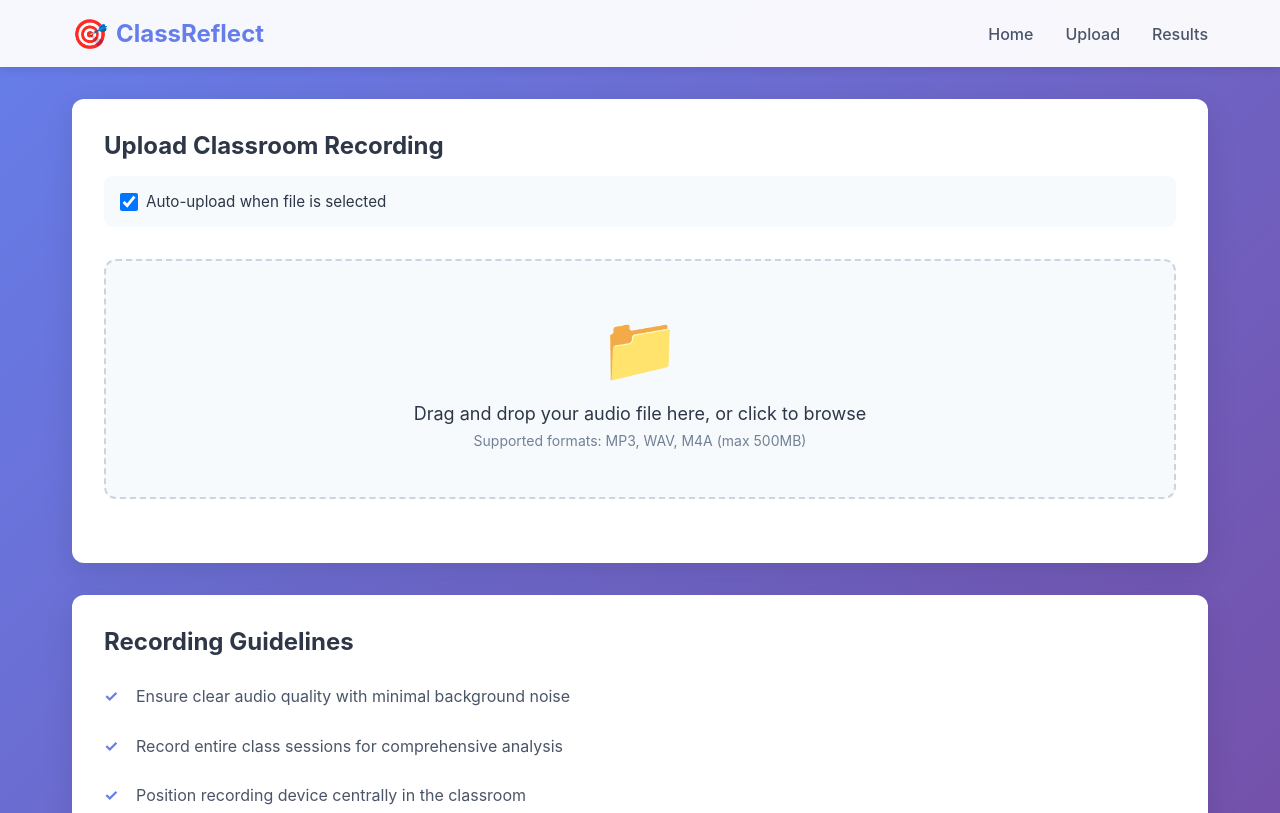
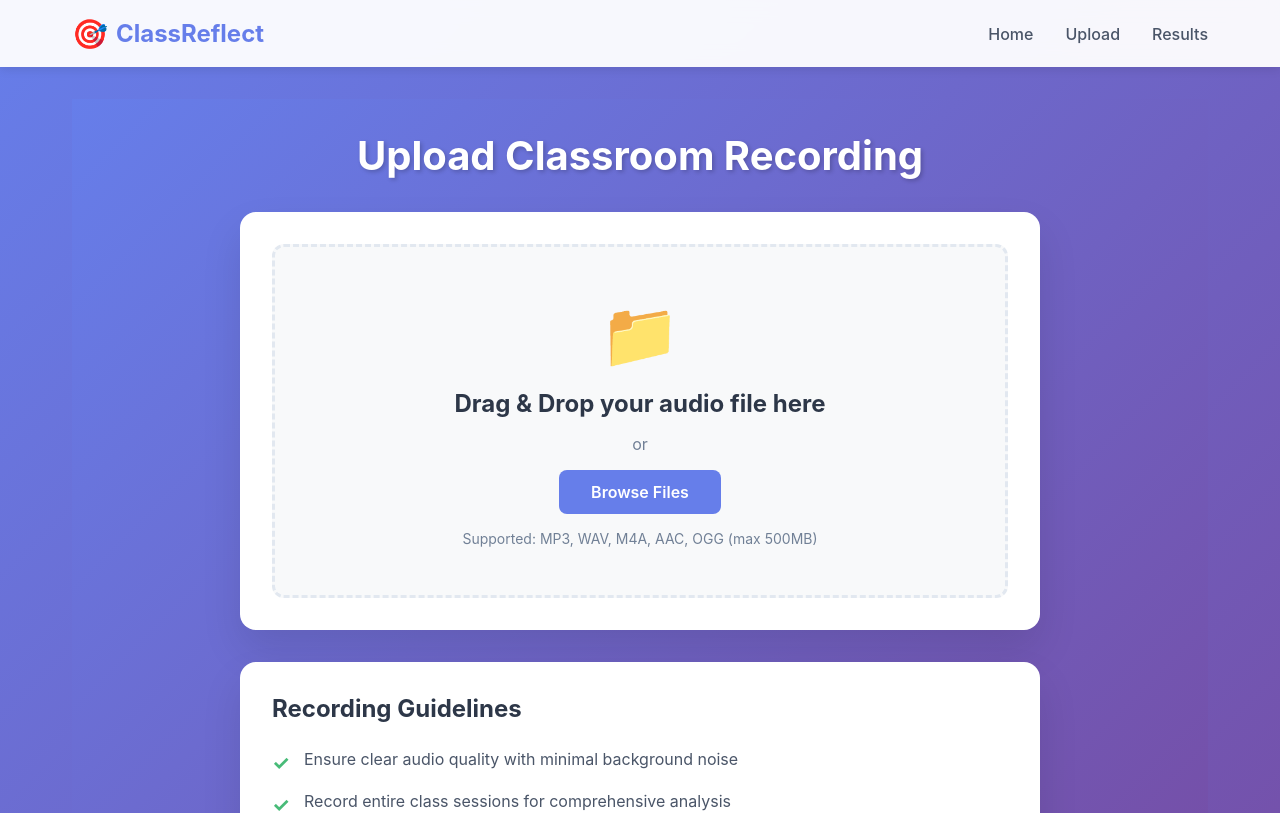
Before and after one commit to guntarsdikis/ClassReflect, a React (Create React App) app in the folder frontend/: page /upload in a window 1280 px wide. Shown: the top 813 px of the page. Built offline with nearby package versions, Linux system fonts and the light colour scheme.

Commit message:
Fix Safari file browse issue and database query errors
- Replace button with label for Safari compatibility
- Fix teacher name concatenation with NULL handling
- Use IFNULL for robust CONCAT operations
- Remove duplicate file input elements

```diff
--- a/frontend/src/components/UploadPage.css
+++ b/frontend/src/components/UploadPage.css
@@ -1,34 +1,48 @@
 .upload-page {
-  animation: fadeIn 0.5s ease-in;
+  min-height: 100vh;
+  padding: 2rem;
+  background: linear-gradient(135deg, #667eea 0%, #764ba2 100%);
 }
 
-.upload-area {
-  border: 2px dashed #cbd5e0;
+.upload-container {
+  max-width: 800px;
+  margin: 0 auto;
+}
+
+.page-title {
+  color: white;
+  text-align: center;
+  font-size: 2.5rem;
+  margin-bottom: 2rem;
+  text-shadow: 2px 2px 4px rgba(0,0,0,0.2);
+}
+
+.upload-card {
+  background: white;
+  border-radius: 16px;
+  padding: 2rem;
+  box-shadow: 0 20px 40px rgba(0,0,0,0.1);
+  margin-bottom: 2rem;
+}
+
+/* Drop Zone */
+.drop-zone {
+  border: 3px dashed #e2e8f0;
   border-radius: 12px;
   padding: 3rem;
   text-align: center;
-  cursor: pointer;
-  transition: all 0.3s;
-  background: #f7fafc;
-  margin: 2rem 0;
+  transition: all 0.3s ease;
+  background: #f8f9fa;
 }
 
-.upload-area:hover {
+.drop-zone.drag-active {
   border-color: #667eea;
-  background: #edf2f7;
+  background: #eef2ff;
+  transform: scale(1.02);
 }
 
-.upload-area.has-file {
-  border-color: #667eea;
-  background: white;
-  cursor: default;
-}
-
-.upload-area.uploading {
-  border-color: #48bb78;
-  background: #f0fff4;
-  cursor: not-allowed;
-  opacity: 0.7;
+.drop-zone-content {
+  pointer-events: none;
 }
 
 .upload-icon {
@@ -36,22 +50,59 @@
   margin-bottom: 1rem;
 }
 
-.upload-text {
-  font-size: 1.125rem;
+.drop-zone h3 {
   color: #2d3748;
-  margin-bottom: 0.5rem;
+  margin-bottom: 1rem;
+  font-size: 1.5rem;
 }
 
 .upload-hint {
   color: #718096;
-  font-size: 0.875rem;
+  margin: 1rem 0;
 }
 
-.file-info {
+.browse-button-label {
+  pointer-events: auto;
+  display: inline-block;
+}
+
+.browse-button {
+  display: inline-block;
+  background: #667eea;
+  color: white;
+  border: none;
+  padding: 0.75rem 2rem;
+  border-radius: 8px;
+  font-size: 1rem;
+  font-weight: 600;
+  cursor: pointer;
+  transition: all 0.3s ease;
+}
+
+.browse-button:hover {
+  background: #5a67d8;
+  transform: translateY(-2px);
+  box-shadow: 0 10px 20px rgba(102, 126, 234, 0.3);
+}
+
+.file-types {
+  color: #718096;
+  font-size: 0.875rem;
+  margin-top: 1rem;
+}
+
+/* File Selected */
+.file-selected {
+  animation: fadeIn 0.3s ease;
+}
+
+.file-info-card {
   display: flex;
   align-items: center;
   gap: 1.5rem;
-  justify-content: center;
+  padding: 1.5rem;
+  background: #f8f9fa;
+  border-radius: 12px;
   margin-bottom: 2rem;
 }
 
@@ -60,51 +111,74 @@
 }
 
 .file-details {
-  text-align: left;
+  flex: 1;
 }
 
 .file-name {
-  font-weight: 600;
   color: #2d3748;
-  margin-bottom: 0.25rem;
+  font-size: 1.25rem;
+  margin-bottom: 0.5rem;
+  word-break: break-all;
 }
 
 .file-size {
   color: #718096;
-  font-size: 0.875rem;
+  font-size: 0.9rem;
 }
 
-.file-actions {
+.action-buttons {
   display: flex;
   gap: 1rem;
   justify-content: center;
-  align-items: center;
 }
 
-.btn-secondary {
+.upload-button {
+  background: #48bb78;
+  color: white;
+  border: none;
+  padding: 1rem 2rem;
+  border-radius: 8px;
+  font-size: 1rem;
+  font-weight: 600;
+  cursor: pointer;
+  transition: all 0.3s ease;
+}
+
+.upload-button:hover {
+  background: #38a169;
+  transform: translateY(-2px);
+  box-shadow: 0 10px 20px rgba(72, 187, 120, 0.3);
+}
+
+.change-button {
   background: #e2e8f0;
   color: #2d3748;
-  padding: 0.75rem 1.5rem;
   border: none;
+  padding: 1rem 2rem;
   border-radius: 8px;
+  font-size: 1rem;
   font-weight: 600;
   cursor: pointer;
-  transition: all 0.3s;
+  transition: all 0.3s ease;
 }
 
-.btn-secondary:hover {
+.change-button:hover {
   background: #cbd5e0;
   transform: translateY(-2px);
 }
 
-.btn:disabled {
-  opacity: 0.5;
-  cursor: not-allowed;
-  transform: none;
+/* Upload Progress */
+.upload-progress {
+  padding: 2rem;
+  animation: fadeIn 0.3s ease;
 }
 
-.progress-container {
-  margin: 2rem 0;
+.progress-info {
+  display: flex;
+  justify-content: space-between;
+  margin-bottom: 1rem;
+  font-weight: 600;
+  color: #2d3748;
 }
 
 .progress-bar {
@@ -112,107 +186,227 @@
   background: #e2e8f0;
   border-radius: 4px;
   overflow: hidden;
-  margin-bottom: 0.5rem;
+  margin-bottom: 1rem;
 }
 
 .progress-fill {
   height: 100%;
-  background: linear-gradient(135deg, #667eea 0%, #764ba2 100%);
+  background: linear-gradient(90deg, #667eea, #764ba2);
   transition: width 0.3s ease;
+  border-radius: 4px;
 }
 
-.progress-text {
+.progress-message {
   text-align: center;
-  color: #4a5568;
-  font-size: 0.875rem;
+  color: #718096;
+  font-size: 0.9rem;
 }
 
-.success-message {
-  background: #f0fdf4;
-  border: 1px solid #86efac;
-  border-radius: 8px;
+/* Upload Success */
+.upload-success {
+  text-align: center;
   padding: 2rem;
-  text-align: center;
-  margin: 2rem 0;
+  animation: fadeIn 0.3s ease;
 }
 
 .success-icon {
-  font-size: 3rem;
+  font-size: 4rem;
+  margin-bottom: 1rem;
+  animation: bounce 0.5s ease;
+}
+
+.upload-success h2 {
+  color: #2d3748;
   margin-bottom: 1rem;
 }
 
-.success-message h3 {
-  color: #166534;
-  margin-bottom: 0.5rem;
+.upload-success p {
+  color: #718096;
+  margin-bottom: 1rem;
 }
 
-.success-message p {
-  color: #15803d;
-  margin-bottom: 0.5rem;
+.job-info {
+  background: #f8f9fa;
+  padding: 1rem;
+  border-radius: 8px;
+  margin: 1rem 0;
 }
 
+.job-info code {
+  background: #e2e8f0;
+  padding: 0.25rem 0.5rem;
+  border-radius: 4px;
+  font-family: monospace;
+  color: #2d3748;
+}
+
+.processing-info {
+  color: #718096;
+  margin: 1rem 0;
+}
+
+.success-actions {
+  display: flex;
+  gap: 1rem;
+  justify-content: center;
+  margin-top: 2rem;
+}
+
+.new-upload-button {
+  background: #667eea;
+  color: white;
+  border: none;
+  padding: 1rem 2rem;
+  border-radius: 8px;
+  font-size: 1rem;
+  font-weight: 600;
+  cursor: pointer;
+  transition: all 0.3s ease;
+}
+
+.new-upload-button:hover {
+  background: #5a67d8;
+  transform: translateY(-2px);
+  box-shadow: 0 10px 20px rgba(102, 126, 234, 0.3);
+}
+
+.view-results-link {
+  display: inline-flex;
+  align-items: center;
+  background: white;
+  color: #667eea;
+  border: 2px solid #667eea;
+  padding: 1rem 2rem;
+  border-radius: 8px;
+  font-size: 1rem;
+  font-weight: 600;
+  text-decoration: none;
+  transition: all 0.3s ease;
+}
+
+.view-results-link:hover {
+  background: #667eea;
+  color: white;
+  transform: translateY(-2px);
+  box-shadow: 0 10px 20px rgba(102, 126, 234, 0.3);
+}
+
+/* Error Message */
 .error-message {
-  background: #fef2f2;
-  border: 1px solid #fca5a5;
+  background: #fff5f5;
+  border: 1px solid #feb2b2;
+  color: #c53030;
+  padding: 1rem;
   border-radius: 8px;
-  padding: 1.5rem;
   display: flex;
   align-items: center;
-  gap: 1rem;
-  margin: 2rem 0;
+  gap: 0.5rem;
+  margin-top: 1rem;
+  animation: shake 0.5s ease;
 }
 
 .error-icon {
-  font-size: 2rem;
+  font-size: 1.25rem;
 }
 
-.error-message p {
-  color: #991b1b;
-  margin: 0;
+/* Guidelines Card */
+.guidelines-card {
+  background: white;
+  border-radius: 16px;
+  padding: 2rem;
+  box-shadow: 0 20px 40px rgba(0,0,0,0.1);
 }
 
-.guidelines {
+.guidelines-card h2 {
+  color: #2d3748;
+  margin-bottom: 1.5rem;
+}
+
+.guidelines-list {
   list-style: none;
   padding: 0;
 }
 
-.guidelines li {
-  padding: 0.75rem 0;
+.guidelines-list li {
+  position: relative;
   padding-left: 2rem;
-  position: relative;
+  margin-bottom: 1rem;
   color: #4a5568;
   line-height: 1.6;
 }
 
-.guidelines li:before {
-  content: "✓";
+.guidelines-list li::before {
+  content: '✓';
   position: absolute;
   left: 0;
-  color: #667eea;
+  color: #48bb78;
   font-weight: bold;
-}
-.upload-settings {
-  margin: 1rem 0;
-  padding: 1rem;
-  background: #f7fafc;
-  border-radius: 8px;
+  font-size: 1.25rem;
 }
 
-.checkbox-label {
-  display: flex;
-  align-items: center;
-  gap: 0.5rem;
-  cursor: pointer;
-  user-select: none;
+/* Animations */
+@keyframes fadeIn {
+  from {
+    opacity: 0;
+    transform: translateY(10px);
+  }
+  to {
+    opacity: 1;
+    transform: translateY(0);
+  }
 }
 
-.checkbox-label input[type="checkbox"] {
-  width: 18px;
-  height: 18px;
-  cursor: pointer;
+@keyframes bounce {
+  0%, 100% {
+    transform: translateY(0);
+  }
+  50% {
+    transform: translateY(-10px);
+  }
 }
 
-.checkbox-label span {
-  color: #2d3748;
-  font-size: 0.95rem;
+@keyframes shake {
+  0%, 100% {
+    transform: translateX(0);
+  }
+  25% {
+    transform: translateX(-5px);
+  }
+  75% {
+    transform: translateX(5px);
+  }
 }
+
+/* Responsive Design */
+@media (max-width: 768px) {
+  .upload-page {
+    padding: 1rem;
+  }
+
+  .page-title {
+    font-size: 2rem;
+  }
+
+  .upload-card {
+    padding: 1.5rem;
+  }
+
+  .drop-zone {
+    padding: 2rem;
+  }
+
+  .action-buttons {
+    flex-direction: column;
+  }
+
+  .success-actions {
+    flex-direction: column;
+  }
+
+  .upload-button,
+  .change-button,
+  .new-upload-button,
+  .view-results-link {
+    width: 100%;
+  }
+}
--- a/frontend/src/components/UploadPage.tsx
+++ b/frontend/src/components/UploadPage.tsx
@@ -1,4 +1,4 @@
-import React, { useState, useRef } from 'react';
+import React, { useState, useRef, useEffect } from 'react';
 import axios from 'axios';
 import './UploadPage.css';
 
@@ -9,65 +9,65 @@ const UploadPage: React.FC = () => {
   const [uploadComplete, setUploadComplete] = useState(false);
   const [error, setError] = useState<string | null>(null);
   const [jobId, setJobId] = useState<string | null>(null);
-  const [autoUpload, setAutoUpload] = useState(true);
+  const [dragActive, setDragActive] = useState(false);
   const fileInputRef = useRef<HTMLInputElement>(null);
 
   // For demo purposes, using hardcoded teacher/school IDs
-  // In production, these would come from authentication
   const teacherId = 1;
   const schoolId = 1;
 
-  const handleFileSelect = (e: React.ChangeEvent<HTMLInputElement>) => {
-    const selectedFile = e.target.files?.[0];
-    if (selectedFile) {
-      // Accept common audio formats including those without proper MIME types
+  // Reset file input
+  const resetFileInput = () => {
+    if (fileInputRef.current) {
+      fileInputRef.current.value = '';
+    }
+    setFile(null);
+    setUploadProgress(0);
+    setUploadComplete(false);
+    setError(null);
+    setJobId(null);
+  };
+
+  const handleFileSelect = (selectedFile: File) => {
+    // Validate file
     const validExtensions = ['.mp3', '.wav', '.m4a', '.mp4', '.aac', '.ogg', '.wma'];
     const fileName = selectedFile.name.toLowerCase();
     const hasValidExtension = validExtensions.some(ext => fileName.endsWith(ext));
 
-      // Check by MIME type or file extension
-      const validTypes = ['audio/mp3', 'audio/mpeg', 'audio/wav', 'audio/x-m4a', 'audio/m4a', 'audio/mp4', 'audio/x-wav', 'audio/ogg', 'audio/aac'];
-      const hasValidType = validTypes.includes(selectedFile.type) || selectedFile.type === '';
-
-      if (!hasValidExtension && !hasValidType) {
+    if (!hasValidExtension) {
       setError('Please select a valid audio file (MP3, WAV, M4A, AAC, OGG)');
       return;
     }
+
     if (selectedFile.size > 500 * 1024 * 1024) {
       setError('File size must be less than 500MB');
       return;
     }
+
     setFile(selectedFile);
     setError(null);
     setUploadComplete(false);
     setJobId(null);
     setUploadProgress(0);
+  };
 
-      // Auto-upload if enabled
-      if (autoUpload) {
-        setTimeout(() => {
-          handleUpload(selectedFile);
-        }, 500);
-      }
+  const handleFileInputChange = (e: React.ChangeEvent<HTMLInputElement>) => {
+    const selectedFile = e.target.files?.[0];
+    if (selectedFile) {
+      handleFileSelect(selectedFile);
     }
   };
 
-  const handleUpload = async (fileToUpload?: File) => {
-    const uploadFile = fileToUpload || file;
-    if (!uploadFile) {
-      setError('Please select a file first');
-      return;
-    }
-    if (uploading) {
-      return; // Prevent double-clicks
-    }
+
+  const handleUpload = async () => {
+    if (!file || uploading) return;
 
     setUploading(true);
     setError(null);
     setUploadProgress(0);
 
     const formData = new FormData();
-    formData.append('audio', uploadFile);
+    formData.append('audio', file);
     formData.append('teacherId', teacherId.toString());
     formData.append('schoolId', schoolId.toString());
 
@@ -104,155 +104,157 @@ const UploadPage: React.FC = () => {
     }
   };
 
+  // Drag and drop handlers
+  const handleDrag = (e: React.DragEvent) => {
+    e.preventDefault();
+    e.stopPropagation();
+    if (e.type === "dragenter" || e.type === "dragover") {
+      setDragActive(true);
+    } else if (e.type === "dragleave") {
+      setDragActive(false);
+    }
+  };
+
   const handleDrop = (e: React.DragEvent) => {
     e.preventDefault();
-    const droppedFile = e.dataTransfer.files[0];
-    if (droppedFile) {
-      const event = {
-        target: { files: [droppedFile] }
-      } as unknown as React.ChangeEvent<HTMLInputElement>;
-      handleFileSelect(event);
+    e.stopPropagation();
+    setDragActive(false);
+
+    if (e.dataTransfer.files && e.dataTransfer.files[0]) {
+      handleFileSelect(e.dataTransfer.files[0]);
     }
   };
 
   return (
     <div className="upload-page">
-      <div className="card">
-        <h1 className="card-title">Upload Classroom Recording</h1>
+      <div className="upload-container">
+        <h1 className="page-title">Upload Classroom Recording</h1>
 
-        <div className="upload-settings">
-          <label className="checkbox-label">
-            <input
-              type="checkbox"
-              checked={autoUpload}
-              onChange={(e) => setAutoUpload(e.target.checked)}
-            />
-            <span>Auto-upload when file is selected</span>
-          </label>
-        </div>
-
+        {/* Upload Card */}
+        <div className="upload-card">
+          {!uploadComplete ? (
+            <>
+              {/* File Selection Area */}
+              {!file && (
                 <div
-          className={`upload-area ${file ? 'has-file' : ''} ${uploading ? 'uploading' : ''}`}
+                  className={`drop-zone ${dragActive ? 'drag-active' : ''}`}
+                  onDragEnter={handleDrag}
+                  onDragLeave={handleDrag}
+                  onDragOver={handleDrag}
                   onDrop={handleDrop}
-          onDragOver={(e) => e.preventDefault()}
-          onClick={(e) => {
-            // Only trigger file selection if clicking the empty area, not buttons
-            if (!file && e.target === e.currentTarget) {
-              fileInputRef.current?.click();
-            }
-          }}
                 >
+                  <div className="drop-zone-content">
+                    <div className="upload-icon">📁</div>
+                    <h3>Drag & Drop your audio file here</h3>
+                    <p className="upload-hint">or</p>
+                    <label className="browse-button-label">
                       <input
                         ref={fileInputRef}
                         type="file"
                         accept="audio/*,.mp3,.wav,.m4a,.mp4,.aac,.ogg,.wma"
-            onChange={handleFileSelect}
+                        onChange={handleFileInputChange}
                         style={{ display: 'none' }}
-            disabled={uploading}
                       />
-
-          {!file && !uploading && !uploadComplete ? (
-            <>
-              <div className="upload-icon">📁</div>
-              <p className="upload-text">
-                Drag and drop your audio file here, or click to browse
-              </p>
-              <p className="upload-hint">
-                Supported formats: MP3, WAV, M4A (max 500MB)
-              </p>
-            </>
-          ) : (
-            <>
-              <div className="file-info">
-                <div className="file-icon">🎵</div>
-                <div className="file-details">
-                  <p className="file-name">{file?.name || 'Unknown file'}</p>
-                  <p className="file-size">
-                    {file ? (file.size / (1024 * 1024)).toFixed(2) : '0'} MB
+                      <span className="browse-button">Browse Files</span>
+                    </label>
+                    <p className="file-types">
+                      Supported: MP3, WAV, M4A, AAC, OGG (max 500MB)
                     </p>
                   </div>
                 </div>
-              {!uploading && !uploadComplete && (
-                <div className="file-actions">
+              )}
+
+              {/* File Selected Display */}
+              {file && !uploading && (
+                <div className="file-selected">
+                  <div className="file-info-card">
+                    <div className="file-icon">🎵</div>
+                    <div className="file-details">
+                      <h3 className="file-name">{file.name}</h3>
+                      <p className="file-size">
+                        Size: {(file.size / (1024 * 1024)).toFixed(2)} MB
+                      </p>
+                    </div>
+                  </div>
+                  <div className="action-buttons">
                     <button
-                    className="btn btn-primary"
-                    onClick={(e) => {
-                      e.stopPropagation();
-                      handleUpload();
-                    }}
-                    disabled={uploading}
+                      className="upload-button"
+                      onClick={handleUpload}
                     >
-                    Upload and Analyze
+                      Upload & Process
                     </button>
                     <button
-                    className="btn btn-secondary"
-                    onClick={(e) => {
-                      e.stopPropagation();
-                      setFile(null);
-                      setError(null);
-                      setUploadProgress(0);
-                      if (fileInputRef.current) {
-                        fileInputRef.current.value = '';
-                      }
-                    }}
+                      className="change-button"
+                      onClick={resetFileInput}
                     >
                       Change File
                     </button>
                   </div>
+                </div>
               )}
-            </>
-          )}
+
+              {/* Upload Progress */}
+              {uploading && (
+                <div className="upload-progress">
+                  <div className="progress-info">
+                    <span>Uploading...</span>
+                    <span>{uploadProgress}%</span>
                   </div>
-
-        {uploading && (
-          <div className="progress-container">
                   <div className="progress-bar">
                     <div
                       className="progress-fill"
                       style={{ width: `${uploadProgress}%` }}
                     />
                   </div>
-            <p className="progress-text">{uploadProgress}% uploaded</p>
+                  <p className="progress-message">
+                    Please wait while your file is being uploaded...
+                  </p>
+                </div>
+              )}
+            </>
+          ) : (
+            /* Upload Success */
+            <div className="upload-success">
+              <div className="success-icon">✅</div>
+              <h2>Upload Successful!</h2>
+              <p>Your audio file has been uploaded and queued for processing.</p>
+              {jobId && (
+                <div className="job-info">
+                  <p>Job ID: <code>{jobId}</code></p>
+                </div>
+              )}
+              <p className="processing-info">
+                Processing typically takes 2-5 minutes depending on file size.
+                You can check the Results page to view the transcript once ready.
+              </p>
+              <div className="success-actions">
+                <button
+                  className="new-upload-button"
+                  onClick={resetFileInput}
+                >
+                  Upload Another File
+                </button>
+                <a href="/results" className="view-results-link">
+                  View Results →
+                </a>
+              </div>
             </div>
           )}
 
-        {uploadComplete && (
-          <div className="success-message">
-            <div className="success-icon">✅</div>
-            <h3>Upload Successful!</h3>
-            <p>Your audio is being processed. This typically takes 5-10 minutes.</p>
-            {jobId && (
-              <p className="job-id">Job ID: <code>{jobId}</code></p>
-            )}
-            <p>You can check the results page to track progress.</p>
-            <button
-              className="btn btn-primary"
-              onClick={() => {
-                setFile(null);
-                setUploadComplete(false);
-                setUploadProgress(0);
-                setJobId(null);
-                if (fileInputRef.current) {
-                  fileInputRef.current.value = '';
-                }
-              }}
-            >
-              Upload Another File
-            </button>
-          </div>
-        )}
-
+          {/* Error Display */}
           {error && (
             <div className="error-message">
-            <div className="error-icon">⚠️</div>
-            <p>{error}</p>
+              <span className="error-icon">⚠️</span>
+              <span>{error}</span>
             </div>
           )}
         </div>
 
-      <div className="card">
-        <h2 className="card-title">Recording Guidelines</h2>
-        <ul className="guidelines">
+
+        {/* Guidelines */}
+        <div className="guidelines-card">
+          <h2>Recording Guidelines</h2>
+          <ul className="guidelines-list">
             <li>Ensure clear audio quality with minimal background noise</li>
             <li>Record entire class sessions for comprehensive analysis</li>
             <li>Position recording device centrally in the classroom</li>
@@ -261,6 +263,7 @@ const UploadPage: React.FC = () => {
           </ul>
         </div>
       </div>
+    </div>
   );
 };
 
```
Also changed, not shown: 2 other files (tests, documents, lock files or other folders). Lines whose indentation alone changed are shown as unchanged.
